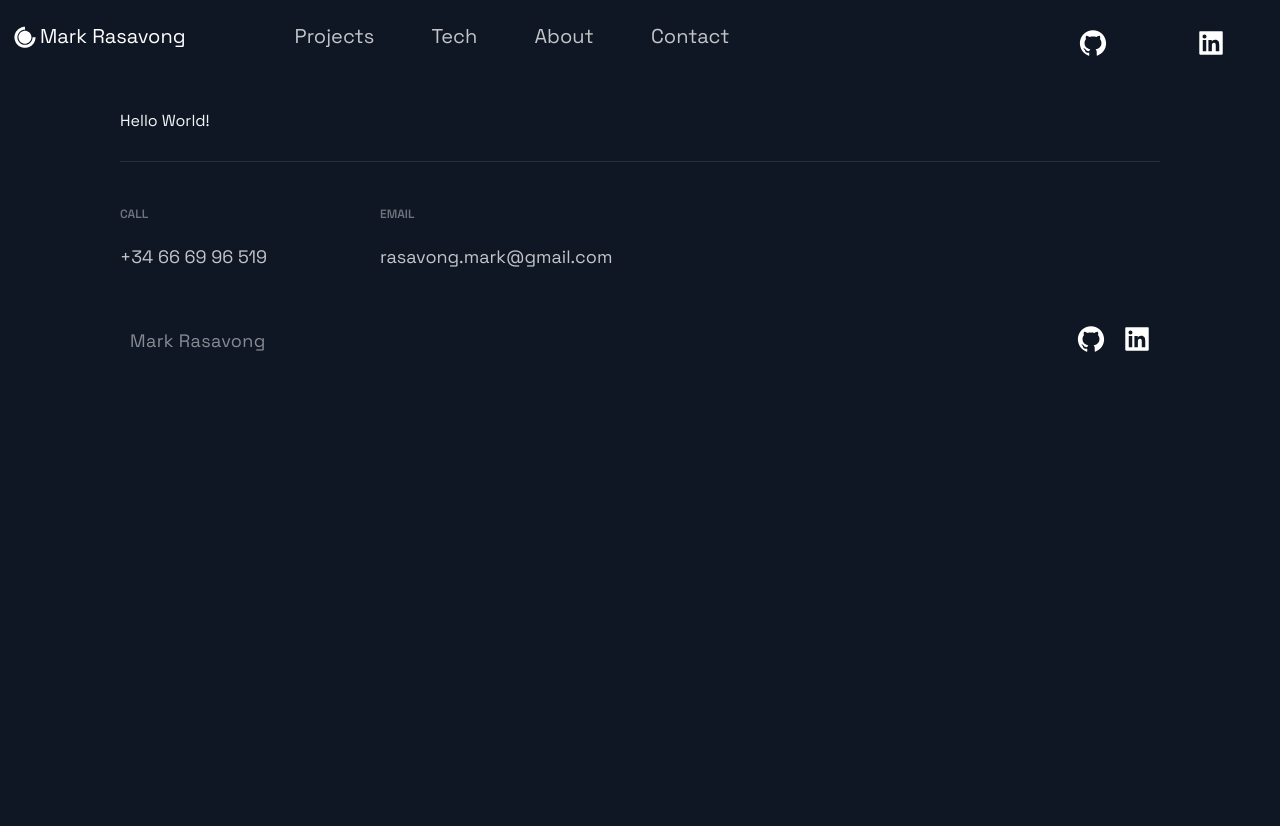
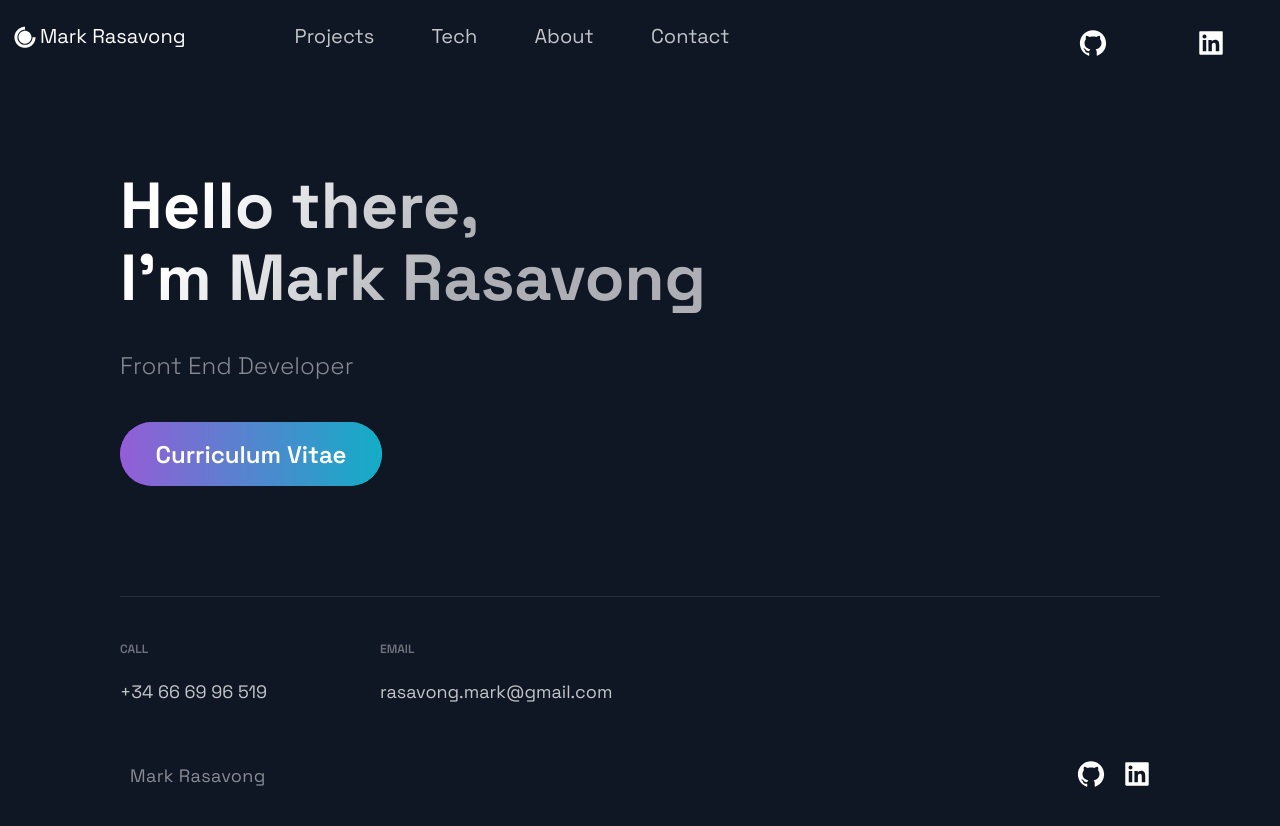
Before and after one commit to drazomo/marksCurriculumVitae, a Next.js app: page / in a window 1280 px wide. Shown: the top 826 px of the page. Before the commit the page ends 800 px from the top, so only its background shows below. Built offline with nearby package versions, Linux system fonts and the light colour scheme.

Commit message:
fix: merge conflict introducing Hero

```diff
--- /dev/null
+++ b/src/components/Hero/Hero.styled.ts
@@ -0,0 +1,19 @@
+import styled from 'styled-components'
+
+export const LeftSection = styled.div`
+	width: 100%;
+	@media ${(props) => props.theme.breakpoints.sm} {
+		width: 80%;
+		display: flex;
+		flex-direction: column;
+
+		margin: 0 auto;
+	}
+	@media ${(props) => props.theme.breakpoints.md} {
+		width: 100%;
+		display: flex;
+		flex-direction: column;
+
+		margin: 0 auto;
+	}
+`
--- /dev/null
+++ b/src/components/Hero/index.tsx
@@ -0,0 +1,33 @@
+import {
+	Section,
+	SectionText,
+	SectionTitle,
+} from '@/src/styles/GlobalComponents'
+import Button from '@/src/styles/GlobalComponents/Button'
+import React from 'react'
+import { LeftSection } from './Hero.styled'
+
+const Hero = () => (
+	<Section row noPadding>
+		<LeftSection>
+			<SectionTitle main>
+				Hello there, <br />
+				I'm Mark Rasavong
+			</SectionTitle>
+			<SectionText>Front End Developer</SectionText>
+			<Button
+				onClick={() =>
+					window
+						.open(
+							'https://drive.google.com/file/d/1SneqeMWWjDdrNUwWi254NUimUkpVU9gQ/view?usp=sharing' as unknown as URL
+						)!
+						.focus()
+				}
+			>
+				Curriculum Vitae
+			</Button>
+		</LeftSection>
+	</Section>
+)
+
+export default Hero
--- a/src/pages/index.tsx
+++ b/src/pages/index.tsx
@@ -1,10 +1,13 @@
 import type { NextPage } from 'next'
+import Hero from '../components/Hero'
 import { Layout } from '../layout/Layout'
 import { Section } from '../styles/GlobalComponents'
 
 const Home: NextPage = () => (
 	<Layout>
-		<Section>Hello World!</Section>
+		<Section grid>
+			<Hero />
+		</Section>
 	</Layout>
 )
 
--- a/src/styles/GlobalComponents/Button.tsx
+++ b/src/styles/GlobalComponents/Button.tsx
@@ -3,7 +3,7 @@ import { ButtonBack, ButtonFront } from '.'
 
 interface ButtonProps {
 	children: React.ReactNode
-	onClick: (event: MouseEvent) => void
+	onClick: () => void
 	alt: boolean
 	form: boolean
 	disabled: boolean
```
Also changed, not shown: 1 other file (tests, documents, lock files or other folders).
